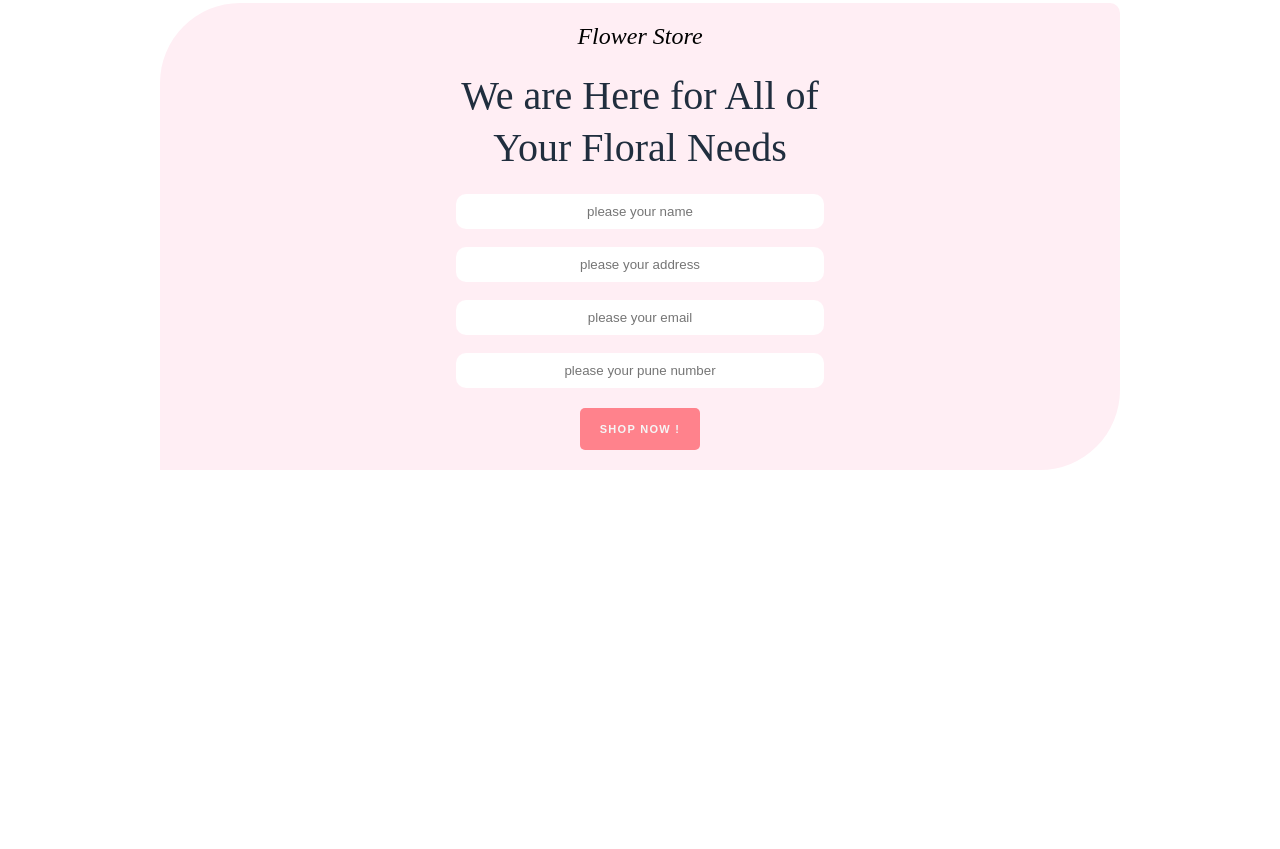
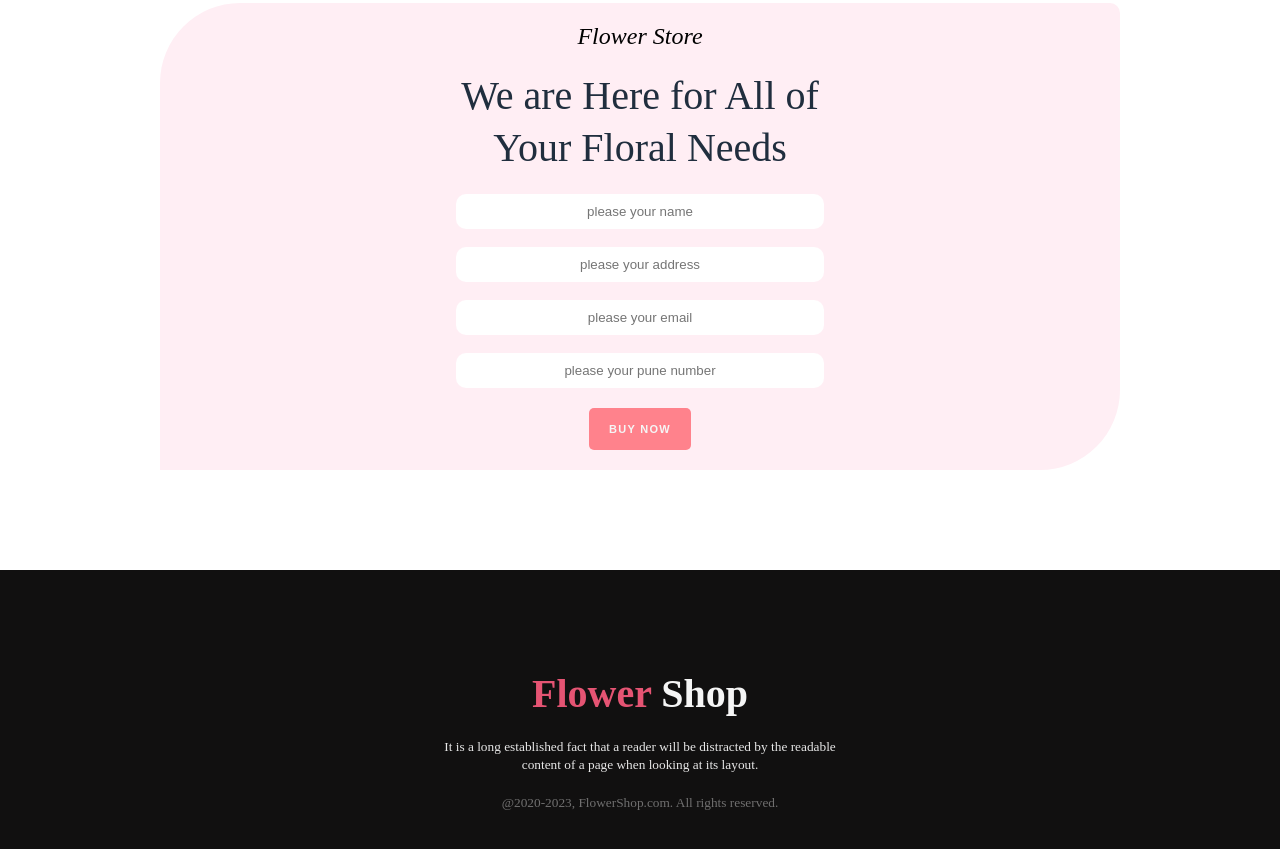
Before and after one commit to sobahan-ali/BloomExpress, a plain HTML site: page index.html in a window 1280 px wide. Shown: the part 2685-3534 px from the top of the page. Before the commit the page ends 3155 px from the top, so only its background shows below. Drawn offline with Linux system fonts and the light colour scheme.

Commit message:
footer added

```diff
--- a/index.html
+++ b/index.html
@@ -107,13 +107,18 @@
                 <input type="tel" name="" id="" placeholder="please your pune number">
             </div>
 
-            <button class="btn_reguler">SHOP NOW !</button>
+            <button class="btn_reguler">BUY NOW </button>
         </section>
         <!------------ end extra bonus section ----->
 
     </main>
-    <footer>
-
+    <footer class="">
+        <h2 class="common_title"> <span class="orange_color">Flower</span> Shop</h2>
+        <p class="footer_text"><small>It is a long established fact that a reader will be distracted by the readable
+                <br> content of a page
+                when
+                looking at its layout.</small></p>
+        <small class="footer_copyright">@2020-2023, FlowerShop.com. All rights reserved. </small>
     </footer>
 </body>
 
--- a/styles/style.css
+++ b/styles/style.css
@@ -220,3 +220,20 @@ input {
 }
 
 /* end extra section style */
+
+footer {
+    background: #111010;
+    color: whitesmoke;
+    text-align: center;
+    padding: 100px;
+    margin-top: 100px;
+}
+
+.footer_text {
+    margin: 20px 0;
+    color: rgba(255, 255, 255, 0.90);
+}
+
+.footer_copyright {
+    color: rgba(255, 255, 255, 0.40);
+}
```
